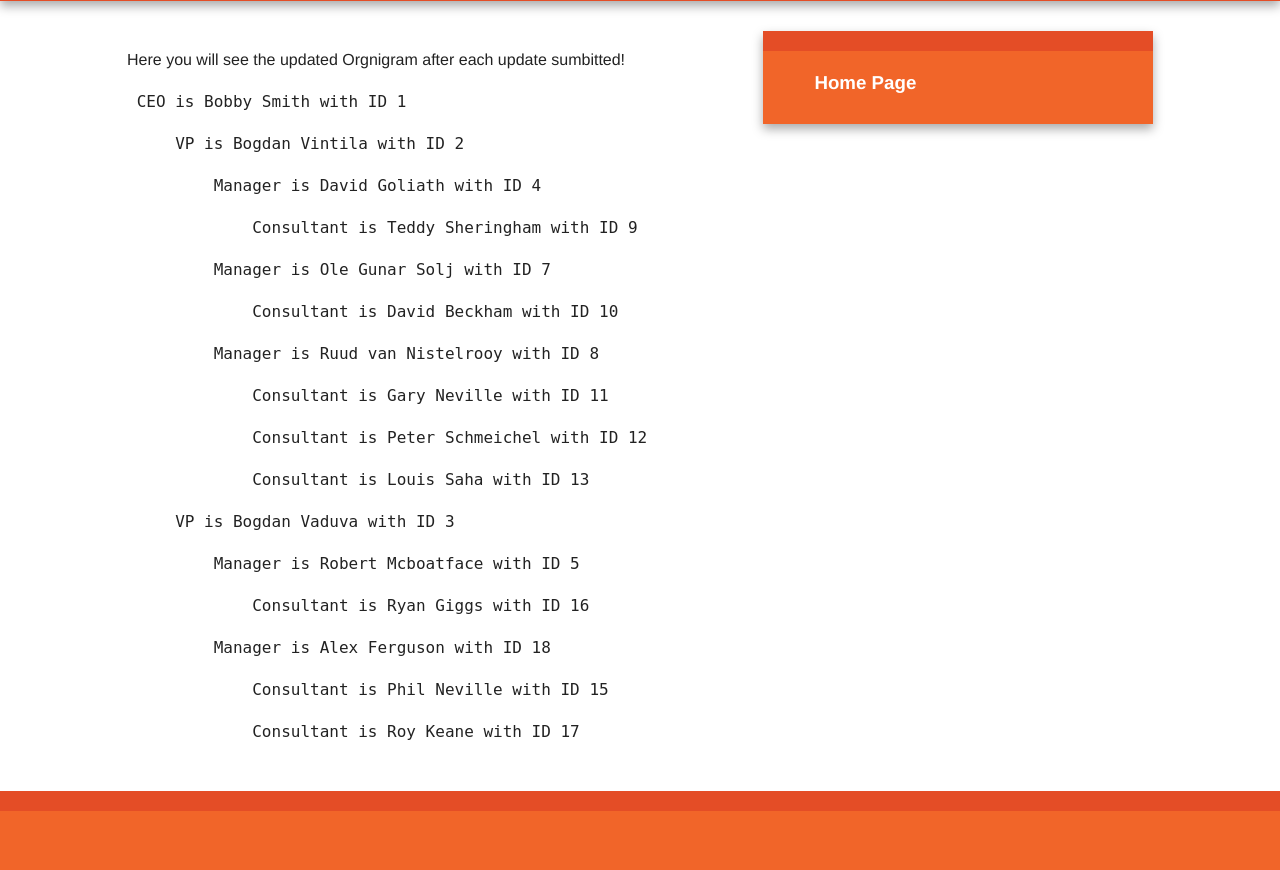
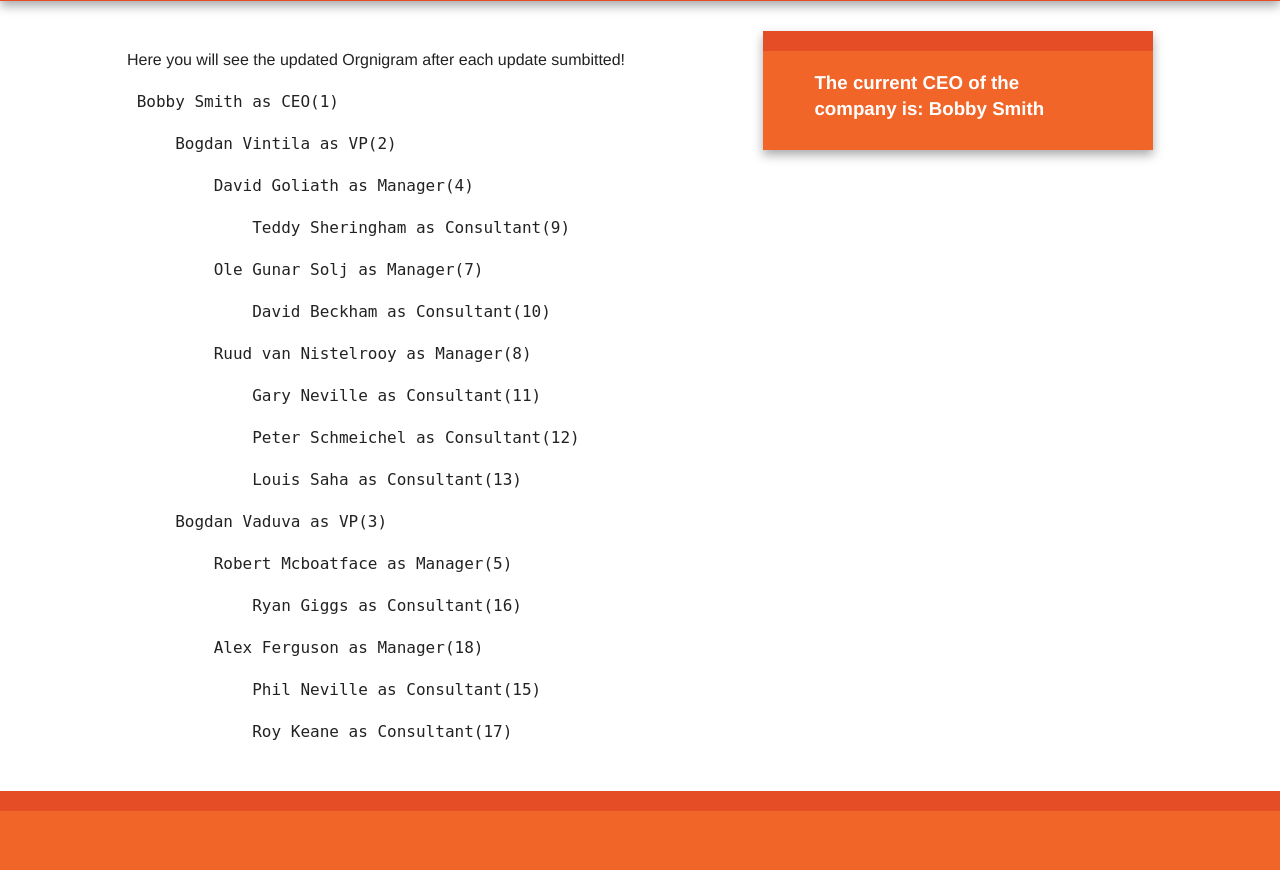
Before and after one commit to ViBogdan/Organigram, a Flask app: page / in a window 1280 px wide. Shown: the part 95-965 px from the top of the page. Run offline with Flask 2, Linux system fonts and the light colour scheme; data comes from the database, SQL or seed files in the repository; some libraries are stand-ins or nearby versions.

Commit message:
changes to display order in Home Page

```diff
--- a/app.py
+++ b/app.py
@@ -17,7 +17,7 @@ def index_page():
     #populating the organization list with all positions including indentations
     print_direct_employees(ceo, organization)
 
-    return render_template("index.html", organization=organization)
+    return render_template("index.html", organization=organization, ceo=ceo)
 
 
 @app.route("/add", methods = ["GET", "POST"])
--- a/print_structure.py
+++ b/print_structure.py
@@ -4,7 +4,7 @@ from models import Employee
 
 #core logic
 def print_direct_employees(instance, the_list, level=0):
-    the_list.append("{}{} is {} with ID {}".format(" " * level * 4, instance.position, instance.name, instance.id))
+    the_list.append("{}{} as {}({})".format(" " * level * 4, instance.name, instance.position, instance.id))
     for direct_employee in db.session.query(Employee).filter(Employee.reporting_manager == instance.name):
         print_direct_employees(direct_employee, the_list, level+1)
     return the_list
--- a/templates/index.html
+++ b/templates/index.html
@@ -40,7 +40,9 @@
                 </article>
 
                 <aside>
-                    <h3>Home Page</h3>
+                    <h3>The current CEO of the company is:
+                                    {{ ceo.name }}
+                    </h3>
                 </aside>
 
             </div> <!-- #main -->
```
